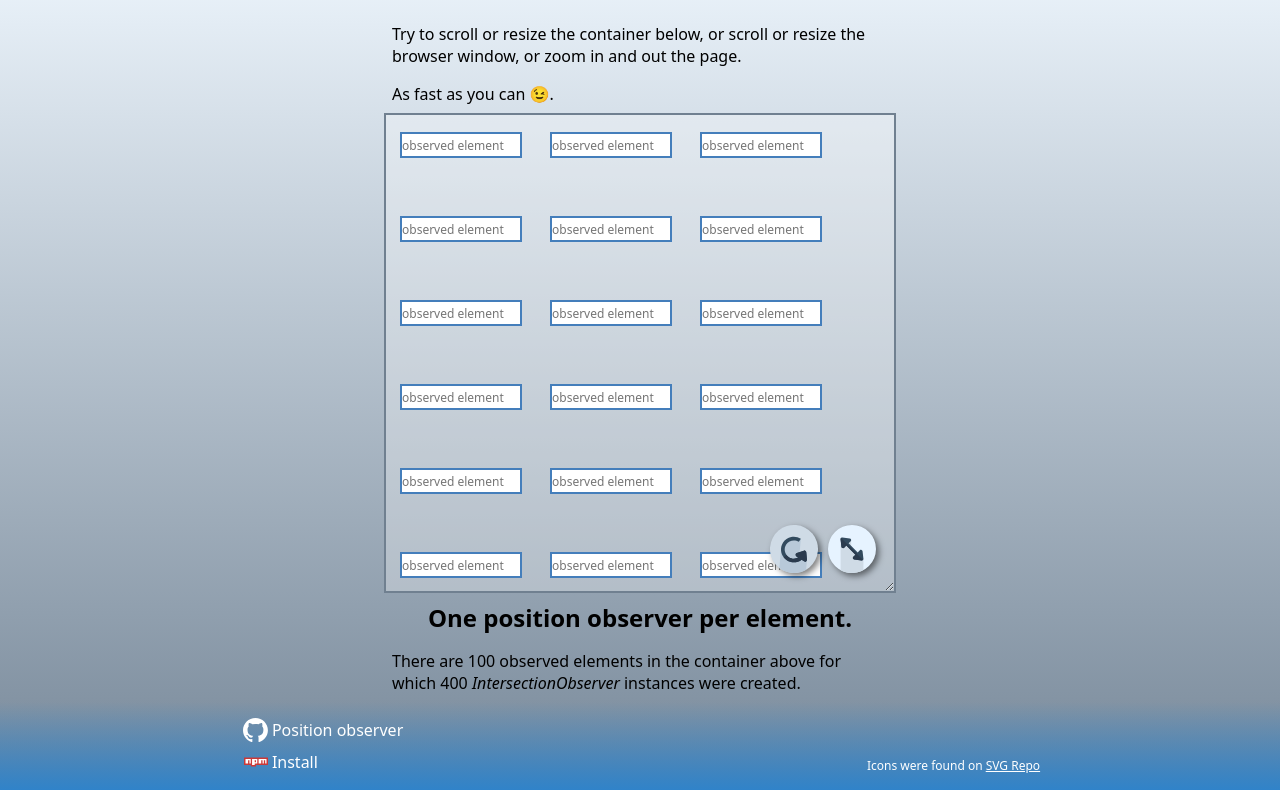
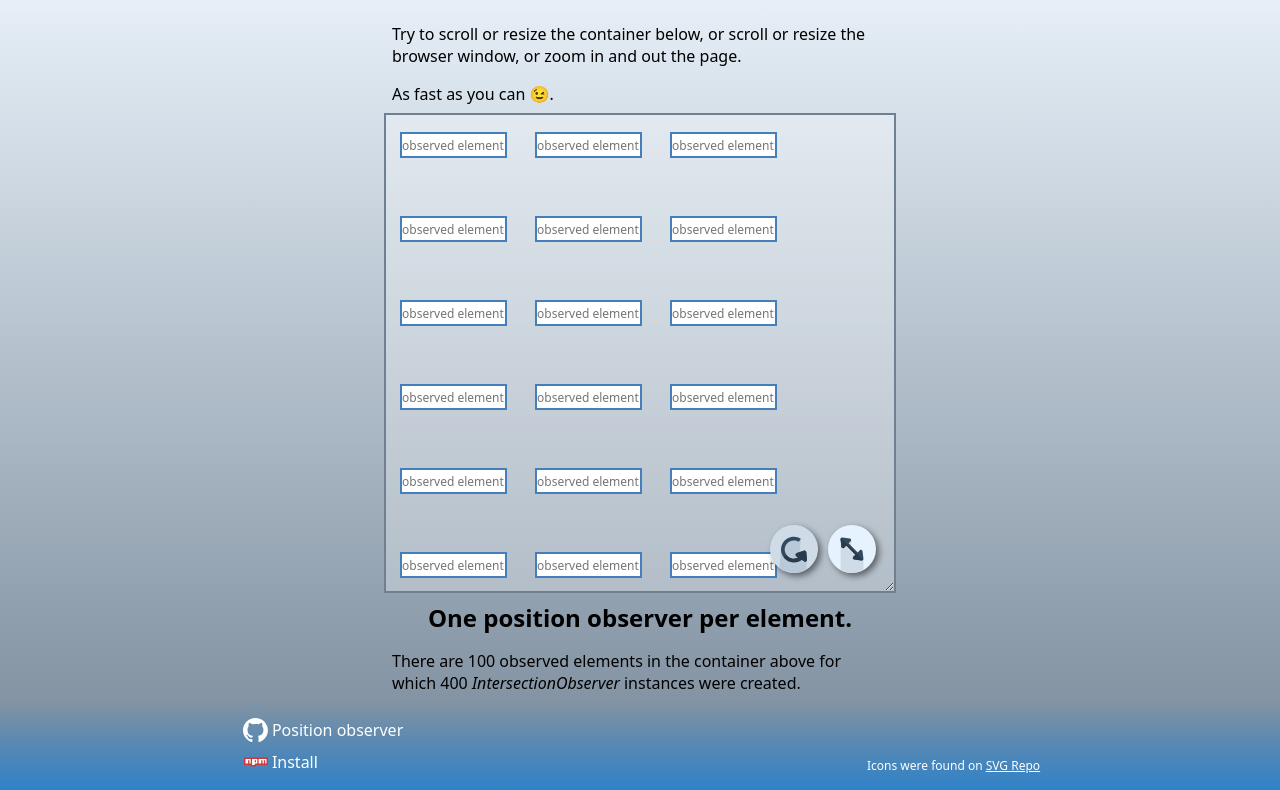
Before and after one commit to itihon/position-observer, a website with bundled scripts: page demo/performance.html in a window 1280 px wide. Shown: the part 68-858 px from the top of the page. Built offline with nearby package versions, Linux system fonts and the light colour scheme; what @itihon/position-observer would draw is missing.

Commit message:
style(performance.css): make observed element smaller

```diff
--- a/demo/assets/performance.css
+++ b/demo/assets/performance.css
@@ -1,5 +1,6 @@
 .observed-element {
   margin: 30px 15px;
+  width: 105px;
 }
 
 .tooltip {
```
